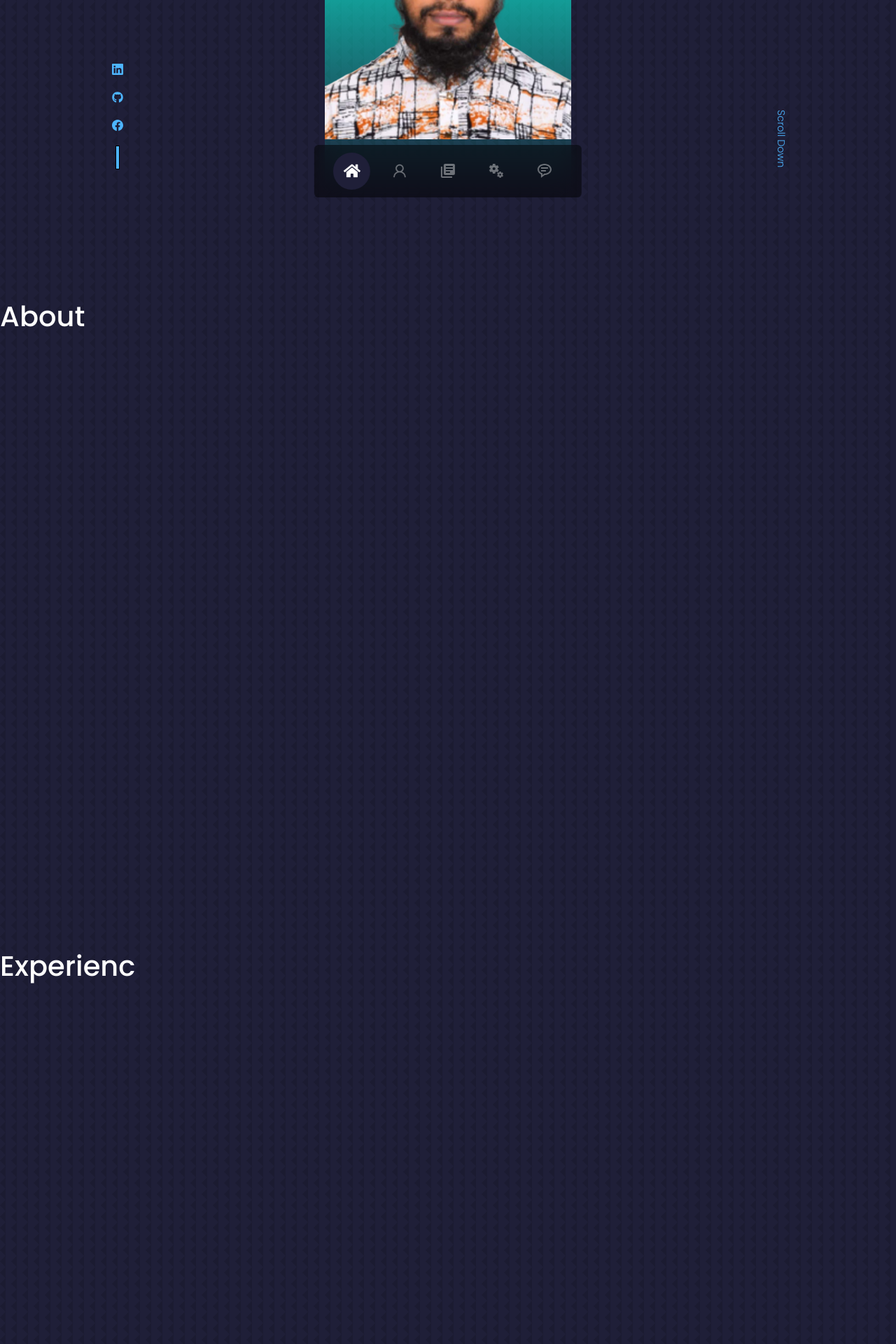
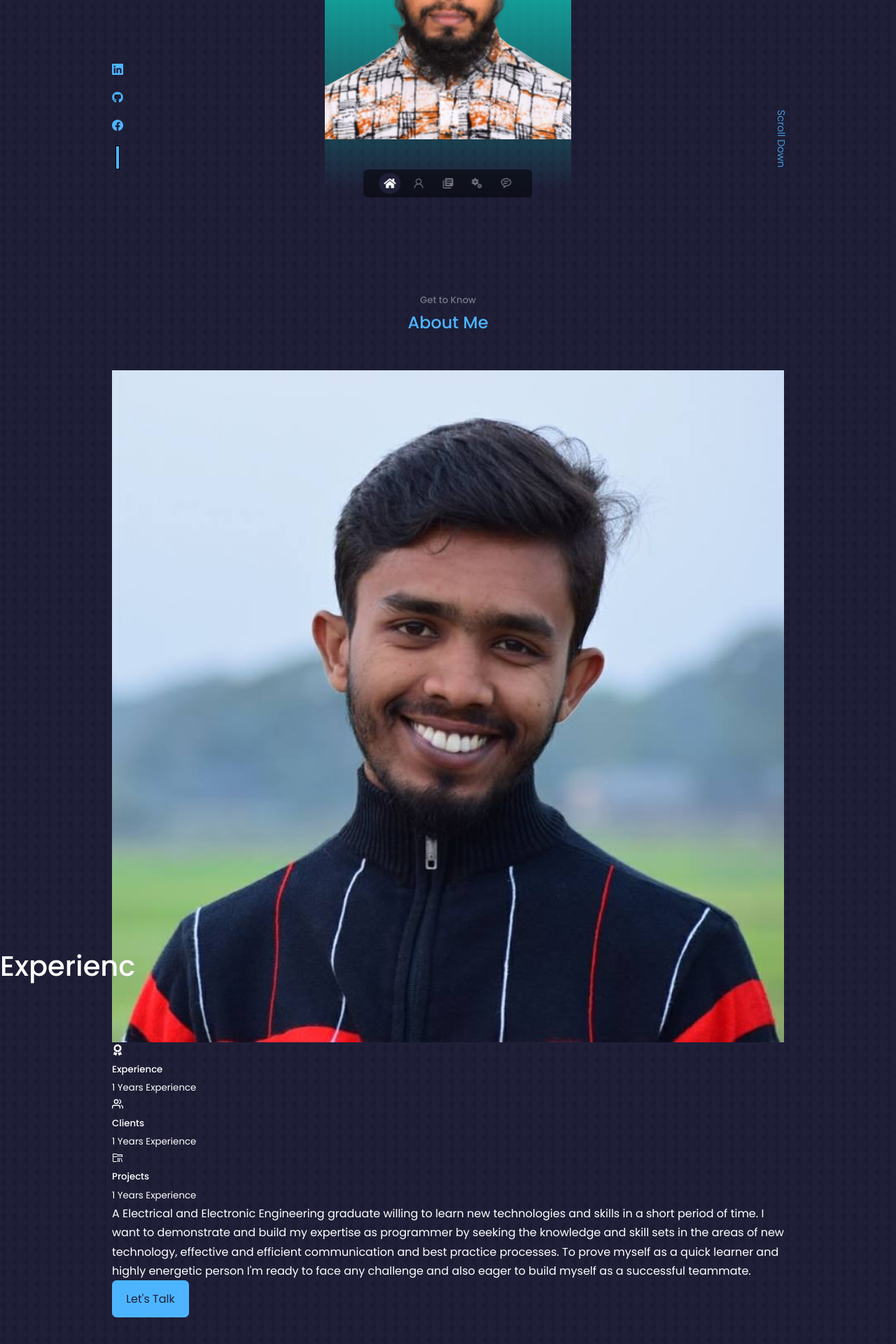
Before and after one commit to frsiam/Personal_portfolio, a React (Create React App) app: page / in a window 1280 px wide. Shown: the part 510-2430 px from the top of the page at 70% size. Built offline with nearby package versions, Linux system fonts and the light colour scheme.

Commit message:
about section added

```diff
--- a/src/components/About/About.js
+++ b/src/components/About/About.js
@@ -1,10 +1,47 @@
 import React from 'react';
 import './About.css';
+import Me from '../../assets/mine.jpg';
+import { FaAward } from 'react-icons/fa';
+import { FiUsers } from 'react-icons/fi';
+import { VscFolderLibrary } from 'react-icons/vsc';
 
 const About = () => {
     return (
         <section id='about'>
-            <h1>About</h1>
+            <h5>Get to Know</h5>
+            <h2>About Me</h2>
+
+            <div className="mycontainer about_container">
+                <div className="about_me">
+                    <div className="about_me_image">
+                        <img src={Me} alt="" />
+                    </div>
+                </div>
+
+                <div className="about_content">
+                    <div className="about_cards">
+                        <article className="about_card">
+                            <FaAward className='about_icon' />
+                            <h5>Experience</h5>
+                            <small>1 Years Experience</small>
+                        </article>
+
+                        <article className="about_card">
+                            <FiUsers className='about_icon' />
+                            <h5>Clients</h5>
+                            <small>1 Years Experience</small>
+                        </article>
+
+                        <article className="about_card">
+                            <VscFolderLibrary className='about_icon' />
+                            <h5>Projects</h5>
+                            <small>1 Years Experience</small>
+                        </article>
+                    </div>
+                    <p>A Electrical and Electronic Engineering graduate willing to learn new technologies and skills in a short period of time. I want to demonstrate and build my expertise as programmer by seeking the knowledge and skill sets in the areas of new technology, effective and efficient communication and best practice processes. To prove myself as a quick learner and highly energetic person I'm ready to face any challenge and also eager to build myself as a successful teammate.</p>
+                    <a href="#contact" className='mybtn mybtn-primary'>Let's Talk</a>
+                </div>
+            </div>
         </section>
     );
 };
--- a/src/components/Nav/Nav.css
+++ b/src/components/Nav/Nav.css
@@ -2,22 +2,22 @@ nav {
     background: rgba(0, 0, 0, 0.5);
     width: max-content;
     /* display: block; */
-    padding: 0.7rem 1.7rem;
+    padding: 0.3rem 1.4rem;
     z-index: 2;
     position: fixed;
     left: 50%;
     transform: translateX(-50%);
     bottom: 0.5rem;
     display: flex;
-    gap: 1rem;
-    font-size: 1.5rem;
+    gap: 0.7rem;
+    font-size: 1.1rem;
     border-radius: 0.4rem;
     backdrop-filter: blur(15px);
 }
 
 nav a {
     background: transparent;
-    padding: 0.9rem;
+    padding: 0.4rem;
     border-radius: 50%;
     display: flex;
     color: var(--color-light);
```
Also changed, not shown: src/assets/removebg-me.png (added).
